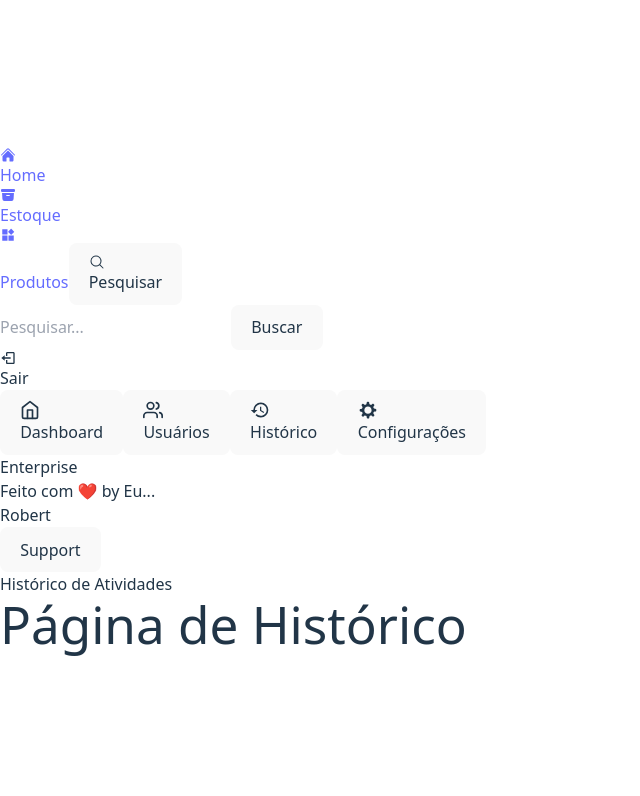
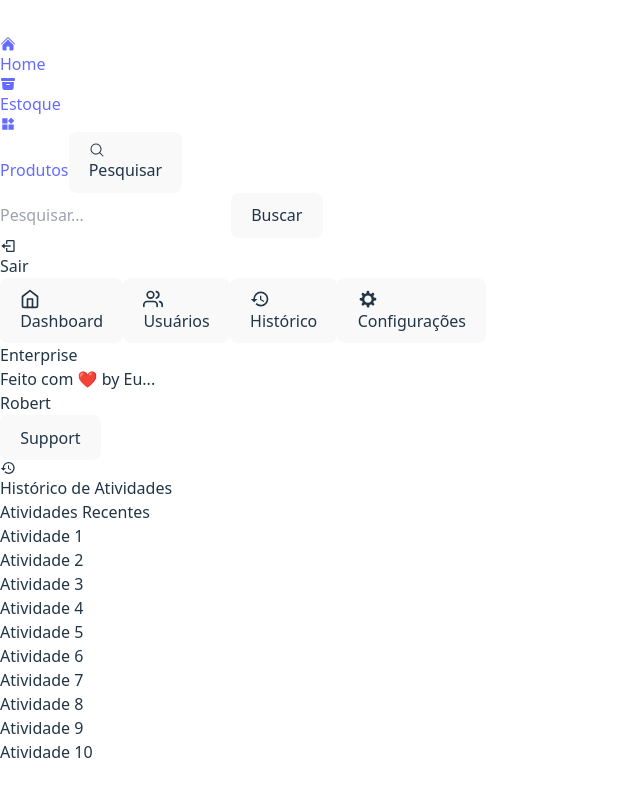
Before and after one commit to KzRobertkz/controle_estoque_pratica, a React (Vite) app in the folder Front_End/: page /historico in a window 1280 px wide. Shown: the top 796 px of the page, without its empty margins (0-640 px from the left). Built offline with nearby package versions, Linux system fonts and the light colour scheme.

Commit message:
feat: add icons and hide scrollbar on Settings, History and Users pages; adjust layout and title

```diff
--- a/Front_End/src/index.css
+++ b/Front_End/src/index.css
@@ -58,6 +58,17 @@ button:focus-visible {
   outline: 4px auto -webkit-focus-ring-color;
 }
 
+/* Oculta scrollbar para Chrome, Safari e Opera */
+.scrollbar-hide::-webkit-scrollbar {
+    display: none;
+}
+
+/* Oculta scrollbar para IE, Edge e Firefox */
+.scrollbar-hide {
+    -ms-overflow-style: none;  /* IE e Edge */
+    scrollbar-width: none;  /* Firefox */
+}
+
 @media (prefers-color-scheme: light) {
   :root {
     color: #213547;
--- a/Front_End/src/pages/configs.jsx
+++ b/Front_End/src/pages/configs.jsx
@@ -8,12 +8,12 @@ export const Configuracoes = () => {
       <Header />
       <div className="grid grid-cols-[220px,1fr] gap-2 p-2">
         <Sidebar />
-        <div className="rounded-lg bg-white pb-3 shadow h-[calc(100vh-6rem)] overflow-y-auto mt-20 w-full">
+        <div className="rounded-lg bg-white pb-3 shadow h-[calc(100vh-6rem)] overflow-y-auto mt-20 w-full scrollbar-hide">
           <div className='border-b border-stone-400 px-4 mb-4 pb-4 sticky bg-white z-10'>
             <div className='flex items-center justify-between p-0.5'>
               <div>
                 <h3 className='flex items-center gap-1.5 py-5 font-medium text-stone-600'>
-                  <FiSettings className="text-stone-500" />
+                  <FiSettings className="text-stone-500 text-xl" />
                   Configurações do Sistema
                 </h3>
               </div>
@@ -31,9 +31,8 @@ export const Configuracoes = () => {
                 </div>
 
                 <div className="space-y-4">
-                  {[...Array(10)].map((_, i) => (
+                  {[...Array(7)].map((_, i) => (
                     <div key={i} className="bg-white rounded-lg p-4 border border-stone-200 w-full">
-                      <h2>Configuração {i + 1}</h2>
                       <p className="text-stone-600">Descrição da configuração {i + 1}</p>
                     </div>
                   ))}
@@ -53,8 +52,12 @@ export const Configuracoes = () => {
 
                 <div className="space-y-4">
                     <div className="bg-white rounded-lg p-4  border border-stone-200 w-full">
-                      <h2>Configuração </h2>
-                      <p className="text-stone-600 ">Descrição da configuração</p>
+                      <button>switch</button>
+                      <p className="text-stone-600 ">Claro ou Escuro</p>
+                    </div>
+                    <div className="bg-white rounded-lg p-4  border border-stone-200 w-full">
+                      <button>Cores</button>
+                      <p className="text-stone-600 ">Escolha uma cor tema</p>
                     </div>
                 </div>
               </div>
--- a/Front_End/src/pages/historico.jsx
+++ b/Front_End/src/pages/historico.jsx
@@ -1,5 +1,6 @@
 import Header from "../components/header"
 import { Sidebar } from "../components/Sidebar/sidebar"
+import { MdHistory } from "react-icons/md"
 
 export const Historico = () => {
   return (
@@ -7,17 +8,35 @@ export const Historico = () => {
       <Header />
       <div className="grid grid-cols-[220px,1fr] gap-2 p-2">
         <Sidebar />
-        <div className="bg-white rounded-lg shadow-sm min-h-full p-4 mt-20">
-          <div className="mb-4">
-            <h3 className="flex items-center gap-1.5 font-medium text-stone-600">
-              Histórico de Atividades
-            </h3>
+        <div className="rounded-lg bg-white pb-3 shadow h-[calc(100vh-6rem)] overflow-y-auto mt-20 scrollbar-hide">
+          <div className='border-b border-stone-400 px-4 mb-4 pb-4 sticky top-0 bg-white z-10'>
+            <div className='flex items-center justify-between p-0.5'>
+              <div>
+                <h3 className='flex items-center gap-1.5 py-5 font-medium text-stone-600'>
+                  <MdHistory className="text-stone-500 text-2xl" />
+                  Histórico de Atividades
+                </h3>
+              </div>
+            </div>
           </div>
 
-          {/* Conteúdo da página */}
-          <div className="space-y-4">
-            <div className="bg-white rounded-lg p-4">
-              <h1>Página de Histórico</h1>
+          <div className='px-2'>
+            <div className='grid grid-cols-12 gap-4'>
+              <div className='col-span-12 p-4 border border-stone-400 rounded-md'>
+                <div className='mb-4 flex items-center justify-between'>
+                  <h3 className='text-sm font-semibold flex items-center gap-2'>
+                    Atividades Recentes
+                  </h3>
+                </div>
+
+                <div className="space-y-4">
+                  {[...Array(10)].map((_, i) => (
+                    <div key={i} className="bg-white rounded-lg p-4 border border-stone-200">
+                      <p className="text-stone-600">Atividade {i + 1}</p>
+                    </div>
+                  ))}
+                </div>
+              </div>
             </div>
           </div>
         </div>
--- a/Front_End/src/pages/usuarios.jsx
+++ b/Front_End/src/pages/usuarios.jsx
@@ -1,5 +1,6 @@
 import Header from "../components/header"
 import { Sidebar } from "../components/Sidebar/sidebar"
+import { FiUsers } from "react-icons/fi"
 
 export const Usuarios = () => {
   return (
@@ -7,17 +8,35 @@ export const Usuarios = () => {
       <Header />
       <div className="grid grid-cols-[220px,1fr] gap-2 p-2">
         <Sidebar />
-        <div className="bg-white rounded-lg shadow-sm min-h-full p-4 mt-20">
-          <div className="mb-4">
-            <h3 className="flex items-center gap-1.5 font-medium text-stone-600">
-              Lista de Usuários
-            </h3>
+        <div className="rounded-lg bg-white pb-3 shadow h-[calc(100vh-6rem)] overflow-y-scroll mt-20 scrollbar-hide">
+          <div className='border-b border-stone-400 px-4 mb-4 pb-4 sticky top-0 bg-white z-10'>
+            <div className='flex items-center justify-between p-0.5'>
+              <div>
+                <h3 className='flex items-center gap-1.5 py-5 font-medium text-stone-600'>
+                  <FiUsers className="text-stone-500 text-xl" />
+                  Lista de Usuários
+                </h3>
+              </div>
+            </div>
           </div>
 
-          {/* Conteúdo da página */}
-          <div className="space-y-4">
-            <div className="bg-white rounded-lg p-4">
-              <h1>Página de Usuários</h1>
+          <div className='px-2'>
+            <div className='grid grid-cols-12 gap-4'>
+              <div className='col-span-12 p-4 border border-stone-400 rounded-md'>
+                <div className='mb-4 flex items-center justify-between'>
+                  <h3 className='text-sm font-semibold flex items-center gap-2'>
+                    Usuários Cadastrados
+                  </h3>
+                </div>
+
+                <div className="space-y-4">
+                  {[...Array(10)].map((_, i) => (
+                    <div key={i} className="bg-white rounded-lg p-4 border border-stone-200">
+                      <p className="text-stone-600">Usuário {i + 1}</p>
+                    </div>
+                  ))}
+                </div>
+              </div>
             </div>
           </div>
         </div>
```
